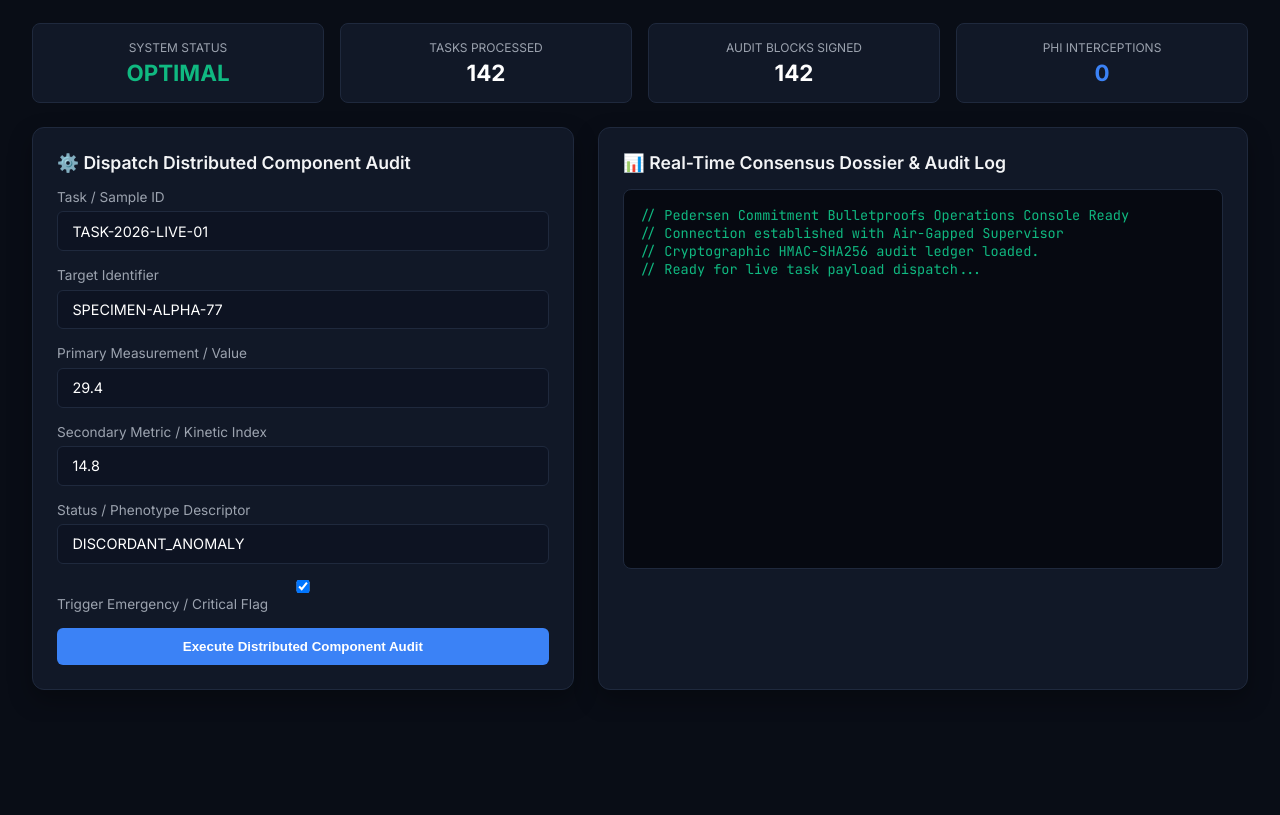
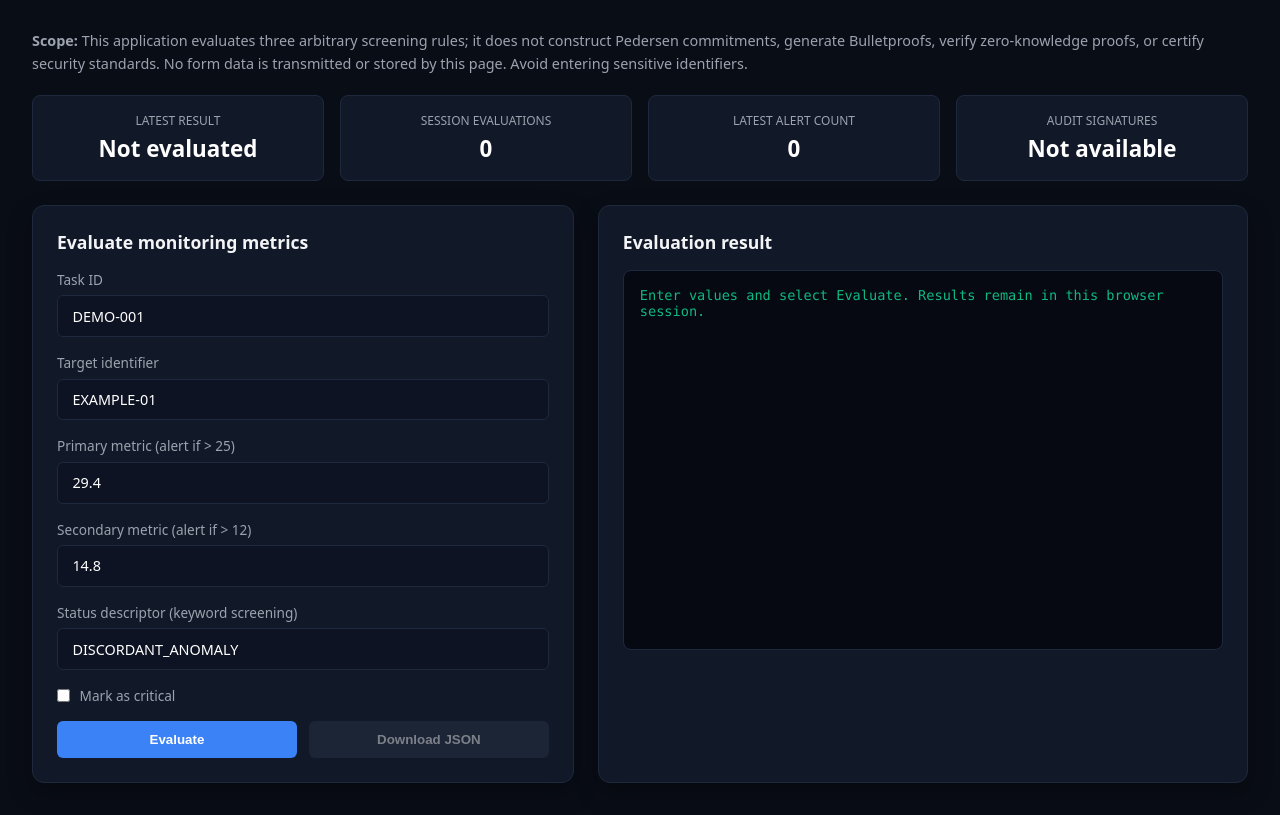
Before and after one commit to abusuraihsakhri/pedersen-commitment-bulletproofs, a plain HTML site: page web/index.html in a window 1280 px wide. Shown: the part 118-933 px from the top of the page. Before the commit the page ends 840 px from the top, so only its background shows below. Drawn offline with Linux system fonts and the light colour scheme.

Commit message:
Repair dashboard and make it usable without a backend

```diff
--- a/web/index.html
+++ b/web/index.html
@@ -4,7 +4,6 @@
     <meta charset="UTF-8">
     <meta name="viewport" content="width=device-width, initial-scale=1.0">
     <title>Pedersen Commitment Bulletproofs — Operations Console</title>
-    <link href="https://fonts.googleapis.com/css2?family=Inter:wght@300;400;600;700&family=JetBrains+Mono:wght@400;600&display=swap" rel="stylesheet">
     <style>
         :root {
             --bg: #090d16;
@@ -20,7 +19,7 @@
         }
         * { box-sizing: border-box; margin: 0; padding: 0; }
         body {
-            font-family: 'Inter', sans-serif;
+            font-family: system-ui, -apple-system, Segoe UI, sans-serif;
             background: var(--bg);
             color: var(--text);
             padding: 2rem;
@@ -96,7 +95,7 @@
             border: 1px solid var(--border);
             border-radius: 8px;
             padding: 1rem;
-            font-family: 'JetBrains Mono', monospace;
+            font-family: ui-monospace, SFMono-Regular, Consolas, monospace;
             font-size: 0.85rem;
             color: #10b981;
             height: 380px;
@@ -118,119 +117,67 @@
         }
         .metric-val { font-size: 1.4rem; font-weight: 700; color: #fff; margin-top: 0.25rem; }
         .metric-label { font-size: 0.75rem; color: var(--text-muted); text-transform: uppercase; }
+
+        .full { grid-column: 1 / -1; }
+        .note { color: var(--text-muted); font-size: 0.9rem; line-height: 1.6; margin-bottom: 1.25rem; }
+        .checkrow { display: flex; align-items: center; gap: 0.6rem; }
+        .checkrow input { width: auto; accent-color: var(--accent); }
+        input:focus-visible, button:focus-visible { outline: 2px solid #93c5fd; outline-offset: 2px; }
+        button:disabled { opacity: 0.45; cursor: not-allowed; }
+        .actions { display: flex; gap: 0.75rem; }
+        .actions .btn { flex: 1; }
+        .btn.secondary { background: #293549; }
+        .terminal { overflow-wrap: anywhere; min-height: 270px; }
+        @media (max-width: 760px) {
+            body { padding: 1rem; }
+            .header { align-items: flex-start; gap: 0.75rem; flex-direction: column; }
+            .grid { grid-template-columns: 1fr; }
+            .metrics-bar { grid-template-columns: repeat(2, 1fr); }
+            .card { padding: 1rem; }
+            .actions { flex-direction: column; }
+        }
     </style>
 </head>
 <body>
-
-    <div class="header">
+    <header class="header">
         <div class="header-title">
             <h1>Pedersen Commitment Bulletproofs</h1>
-            <p>Domain: Clinical & Cryptographic AI | Standard: CAP / CLSI / NIST Standards | LabMind-Atlas Architecture</p>
+            <p>Local monitoring rules — demonstration interface</p>
         </div>
-        <div>
-            <span class="badge">Air-Gapped Active</span>
-            <span class="badge" style="background: rgba(16,185,129,0.2); color: #10b981; border-color: #10b981;">Zero-PHI Guard Active</span>
+        <span class="badge">Browser only · no server required</span>
+    </header>
+    <main>
+        <section class="note" aria-label="Scope notice">
+            <strong>Scope:</strong> This application evaluates three arbitrary screening rules; it does
+            not construct Pedersen commitments, generate Bulletproofs, verify zero-knowledge proofs,
+            or certify security standards. No form data is transmitted or stored by this page.
+            Avoid entering sensitive identifiers.
+        </section>
+        <section class="metrics-bar" aria-label="Current session">
+            <div class="metric-box"><div class="metric-label">Latest result</div><div class="metric-val" id="m-status">Not evaluated</div></div>
+            <div class="metric-box"><div class="metric-label">Session evaluations</div><div class="metric-val" id="m-tasks">0</div></div>
+            <div class="metric-box"><div class="metric-label">Latest alert count</div><div class="metric-val" id="m-alerts">0</div></div>
+            <div class="metric-box"><div class="metric-label">Audit signatures</div><div class="metric-val">Not available</div></div>
+        </section>
+        <div class="grid">
+            <section class="card" aria-labelledby="form-title">
+                <h2 id="form-title">Evaluate monitoring metrics</h2>
+                <form id="audit-form">
+                    <div class="form-group"><label for="task_id">Task ID</label><input required maxlength="128" name="task_id" id="task_id" value="DEMO-001"></div>
+                    <div class="form-group"><label for="target_identifier">Target identifier</label><input required maxlength="128" name="target_identifier" id="target_identifier" value="EXAMPLE-01"></div>
+                    <div class="form-group"><label for="primary_metric">Primary metric (alert if &gt; 25)</label><input required type="number" step="any" name="primary_metric" id="primary_metric" value="29.4"></div>
+                    <div class="form-group"><label for="secondary_metric">Secondary metric (alert if &gt; 12)</label><input required type="number" step="any" name="secondary_metric" id="secondary_metric" value="14.8"></div>
+                    <div class="form-group"><label for="status_descriptor">Status descriptor (keyword screening)</label><input required maxlength="128" name="status_descriptor" id="status_descriptor" value="DISCORDANT_ANOMALY"></div>
+                    <div class="form-group"><label class="checkrow" for="is_critical_flag"><input type="checkbox" name="is_critical_flag" id="is_critical_flag"> Mark as critical</label></div>
+                    <div class="actions"><button class="btn" type="submit">Evaluate</button><button class="btn secondary" type="button" id="download" disabled>Download JSON</button></div>
+                </form>
+            </section>
+            <section class="card" aria-labelledby="results-title">
+                <h2 id="results-title">Evaluation result</h2>
+                <pre class="terminal" id="outputConsole" aria-live="polite">Enter values and select Evaluate. Results remain in this browser session.</pre>
+            </section>
         </div>
-    </div>
-
-    <div class="metrics-bar">
-        <div class="metric-box">
-            <div class="metric-label">System Status</div>
-            <div class="metric-val" style="color: var(--success);" id="m-status">OPTIMAL</div>
-        </div>
-        <div class="metric-box">
-            <div class="metric-label">Tasks Processed</div>
-            <div class="metric-val" id="m-tasks">142</div>
-        </div>
-        <div class="metric-box">
-            <div class="metric-label">Audit Blocks Signed</div>
-            <div class="metric-val" id="m-audit">142</div>
-        </div>
-        <div class="metric-box">
-            <div class="metric-label">PHI Interceptions</div>
-            <div class="metric-val" style="color: var(--accent);" id="m-phi">0</div>
-        </div>
-    </div>
-
-    <div class="grid">
-        <div class="card">
-            <h2>⚙️ Dispatch Distributed Component Audit</h2>
-            <div class="form-group">
-                <label>Task / Sample ID</label>
-                <input type="text" id="task_id" value="TASK-2026-LIVE-01">
-            </div>
-            <div class="form-group">
-                <label>Target Identifier</label>
-                <input type="text" id="target_id" value="SPECIMEN-ALPHA-77">
-            </div>
-            <div class="form-group">
-                <label>Primary Measurement / Value</label>
-                <input type="number" id="primary_metric" value="29.4" step="0.1">
-            </div>
-            <div class="form-group">
-                <label>Secondary Metric / Kinetic Index</label>
-                <input type="number" id="secondary_metric" value="14.8" step="0.1">
-            </div>
-            <div class="form-group">
-                <label>Status / Phenotype Descriptor</label>
-                <input type="text" id="status_descriptor" value="DISCORDANT_ANOMALY">
-            </div>
-            <div class="form-group">
-                <label><input type="checkbox" id="is_critical" checked> Trigger Emergency / Critical Flag</label>
-            </div>
-            <button class="btn" onclick="runAudit()">Execute Distributed Component Audit</button>
-        </div>
-
-        <div class="card">
-            <h2>📊 Real-Time Consensus Dossier & Audit Log</h2>
-            <div class="terminal" id="outputConsole">// Pedersen Commitment Bulletproofs Operations Console Ready
-// Connection established with Air-Gapped Supervisor
-// Cryptographic HMAC-SHA256 audit ledger loaded.
-// Ready for live task payload dispatch...</div>
-        </div>
-    </div>
-
-    <script>
-        async function runAudit() {
-            const consoleEl = document.getElementById('outputConsole');
-            consoleEl.innerText = "// Dispatching task across specialized workers...
-// Invoking InvariantQCWorker, SafetyEscalationWorker, ProtocolWorker...";
-
-            const payload = {
-                task_id: document.getElementById('task_id').value,
-                target_identifier: document.getElementById('target_id').value,
-                primary_metric: parseFloat(document.getElementById('primary_metric').value),
-                secondary_metric: parseFloat(document.getElementById('secondary_metric').value),
-                status_descriptor: document.getElementById('status_descriptor').value,
-                is_critical_flag: document.getElementById('is_critical').checked
-            };
-
-            try {
-                const res = await fetch('/api/audit', {
-                    method: 'POST',
-                    headers: { 'Content-Type': 'application/json' },
-                    body: JSON.stringify(payload)
-                });
-                const data = await res.json();
-                consoleEl.innerText = JSON.stringify(data, null, 2);
-                document.getElementById('m-tasks').innerText = parseInt(document.getElementById('m-tasks').innerText) + 1;
-                document.getElementById('m-audit').innerText = parseInt(document.getElementById('m-audit').innerText) + 1;
-            } catch (err) {
-                consoleEl.innerText = "// Offline / Simulation Output:\n" + JSON.stringify({
-                    dossier_id: "DOSSIER-SIM-" + Math.floor(Math.random()*10000),
-                    system: "pedersen-commitment-bulletproofs",
-                    domain: "Clinical & Cryptographic AI",
-                    task_id: payload.task_id,
-                    overall_urgency: payload.is_critical_flag ? "CRITICAL_STAT_PANIC" : "ELEVATED_RISK",
-                    integrity_status: "DISCORDANT_ANOMALY",
-                    alerts: [
-                        { worker: "InvariantQCWorker", alert: "Primary metric exceeds upper reference bound" },
-                        { worker: "SafetyEscalationWorker", alert: "Critical emergency interlock flag active" }
-                    ],
-                    audit_hash: "HMAC_SHA256_e83f9a72b941d6c381f9"
-                }, null, 2);
-            }
-        }
-    </script>
+    </main>
+    <script type="module" src="./app.mjs"></script>
 </body>
 </html>
```
